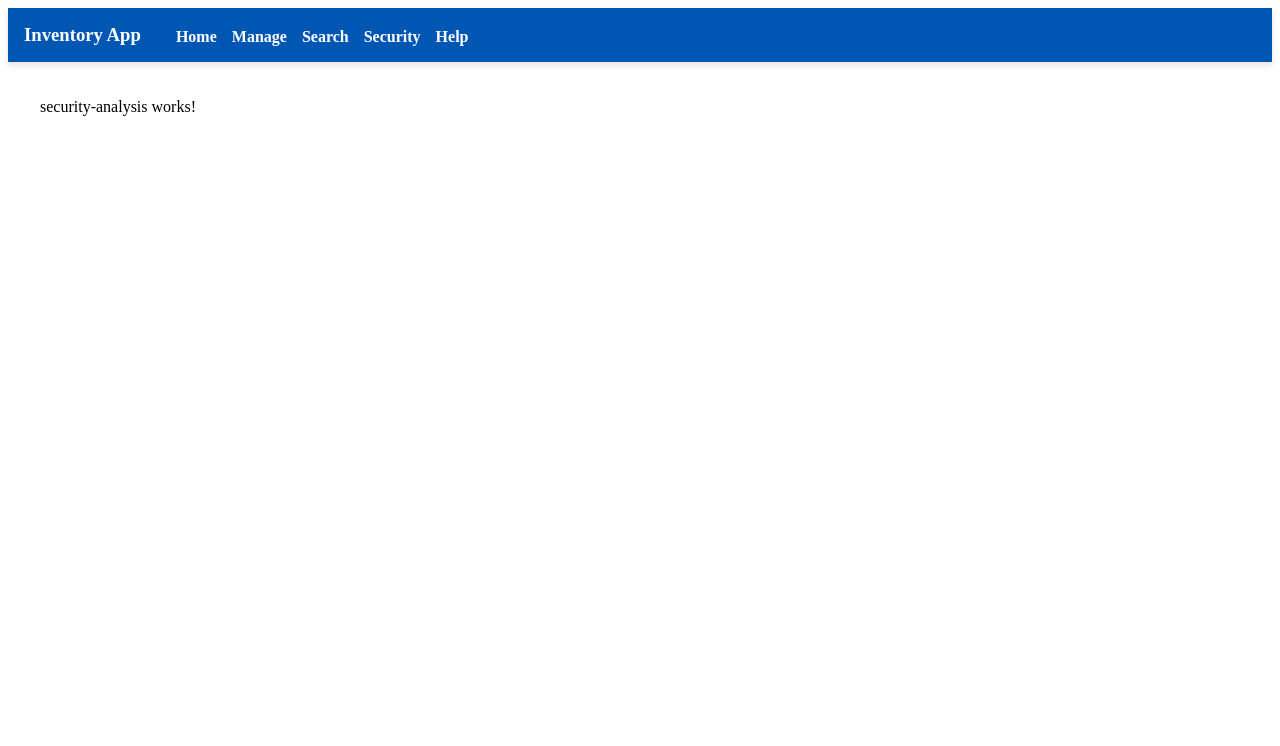
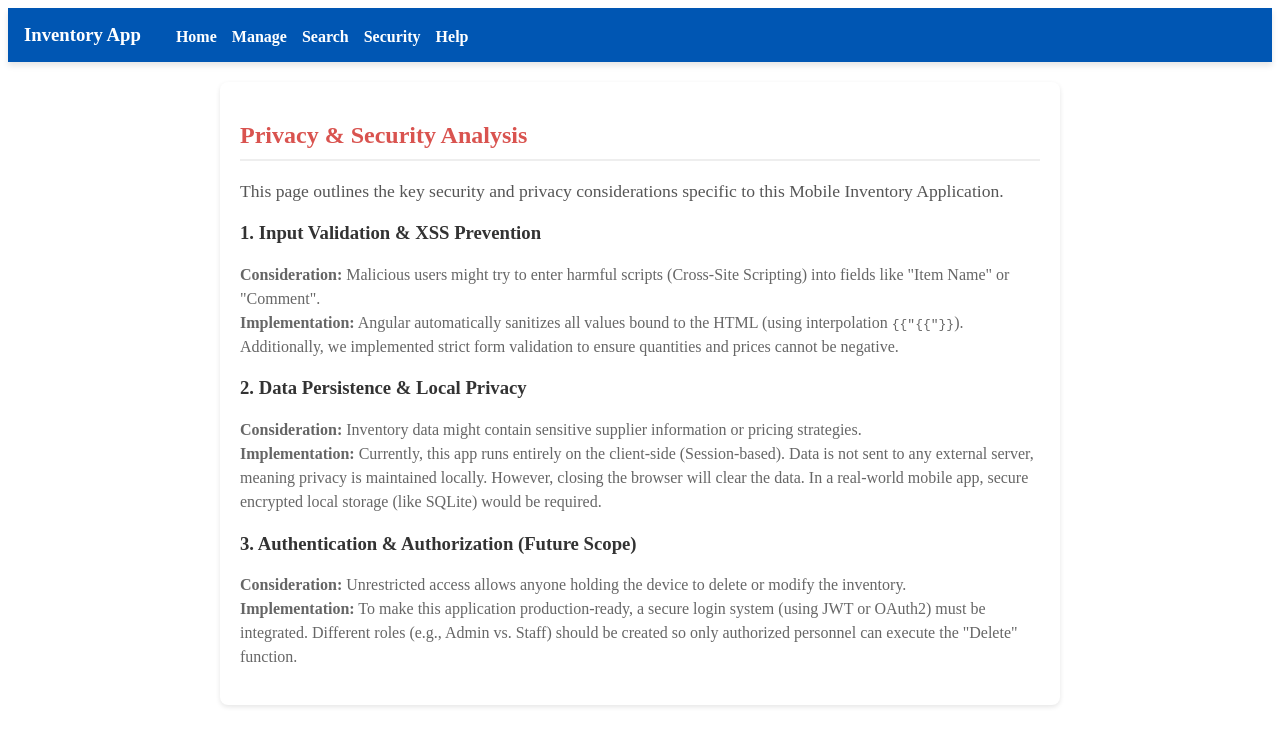
Before and after one commit to Novice-6/A2_PMS_WH, an Angular app in the folder Part2/: page /security in a window 1280 px wide. Shown: the top 746 px of the page. Built offline with nearby package versions, Linux system fonts and the light colour scheme.

Commit message:
The security page has been completed.

```diff
--- a/Part2/src/app/components/security-analysis/security-analysis.component.html
+++ b/Part2/src/app/components/security-analysis/security-analysis.component.html
@@ -1 +1,26 @@
-<p>security-analysis works!</p>
+<div style="padding: 20px; max-width: 800px; margin: auto; background: #fff; border-radius: 8px; box-shadow: 0 2px 5px rgba(0,0,0,0.1);">
+  <h2 style="color: #d9534f; border-bottom: 2px solid #eee; padding-bottom: 10px;">Privacy & Security Analysis</h2>
+  <p style="color: #555; font-size: 1.1rem;">
+    This page outlines the key security and privacy considerations specific to this Mobile Inventory Application.
+  </p>
+
+  <div style="margin-top: 20px;">
+    <h3 style="color: #333;">1. Input Validation & XSS Prevention</h3>
+    <p style="color: #666; line-height: 1.5;">
+      <strong>Consideration:</strong> Malicious users might try to enter harmful scripts (Cross-Site Scripting) into fields like "Item Name" or "Comment".<br>
+      <strong>Implementation:</strong> Angular automatically sanitizes all values bound to the HTML (using interpolation <code>{{ '{{"{{"}}' }}</code>). Additionally, we implemented strict form validation to ensure quantities and prices cannot be negative.
+    </p>
+
+    <h3 style="color: #333;">2. Data Persistence & Local Privacy</h3>
+    <p style="color: #666; line-height: 1.5;">
+      <strong>Consideration:</strong> Inventory data might contain sensitive supplier information or pricing strategies.<br>
+      <strong>Implementation:</strong> Currently, this app runs entirely on the client-side (Session-based). Data is not sent to any external server, meaning privacy is maintained locally. However, closing the browser will clear the data. In a real-world mobile app, secure encrypted local storage (like SQLite) would be required.
+    </p>
+
+    <h3 style="color: #333;">3. Authentication & Authorization (Future Scope)</h3>
+    <p style="color: #666; line-height: 1.5;">
+      <strong>Consideration:</strong> Unrestricted access allows anyone holding the device to delete or modify the inventory.<br>
+      <strong>Implementation:</strong> To make this application production-ready, a secure login system (using JWT or OAuth2) must be integrated. Different roles (e.g., Admin vs. Staff) should be created so only authorized personnel can execute the "Delete" function.
+    </p>
+  </div>
+</div>
```
Also changed, not shown: Part2/src/app/components/security-analysis/security-analysis.component.ts (+2 -5 lines).
